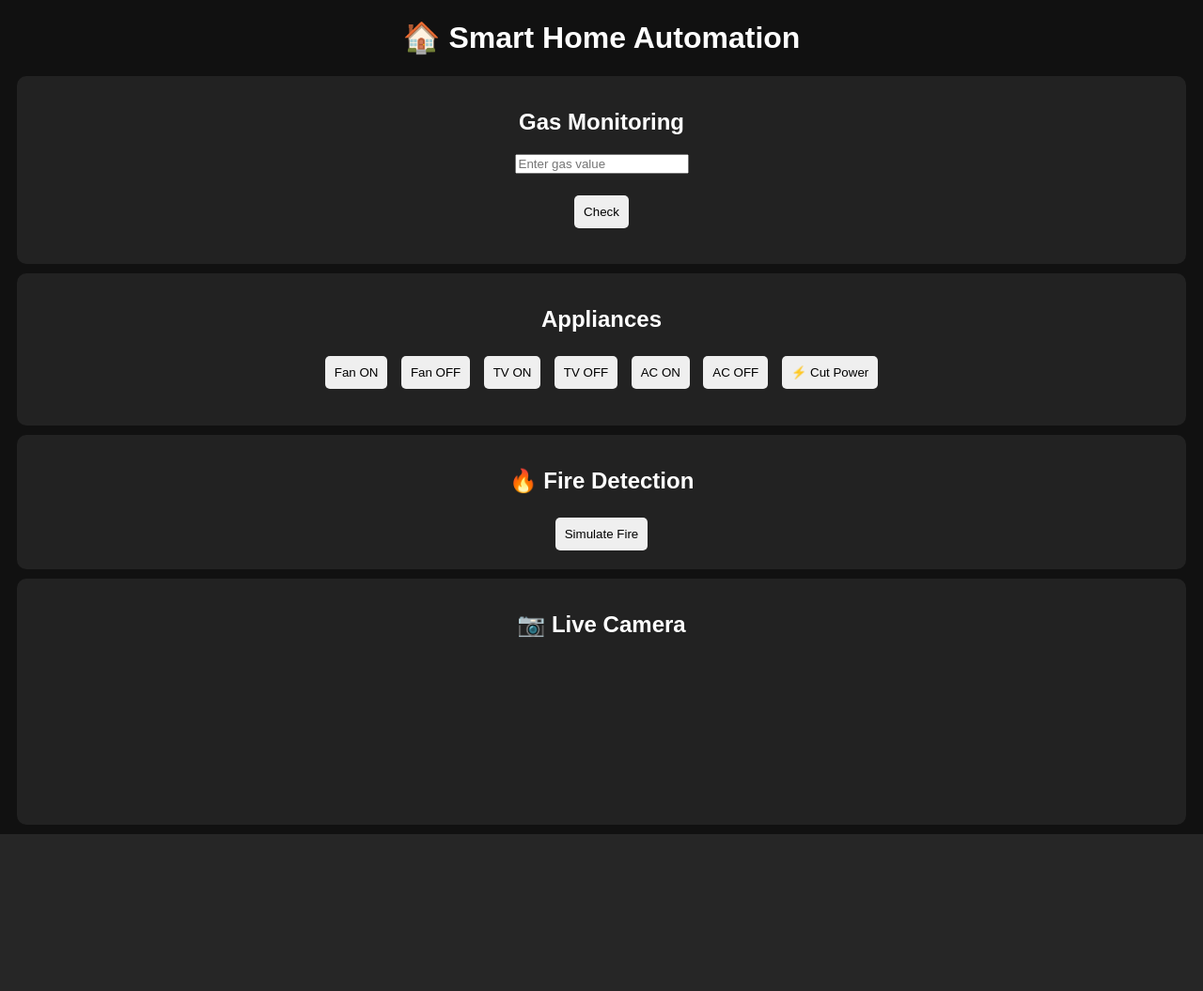
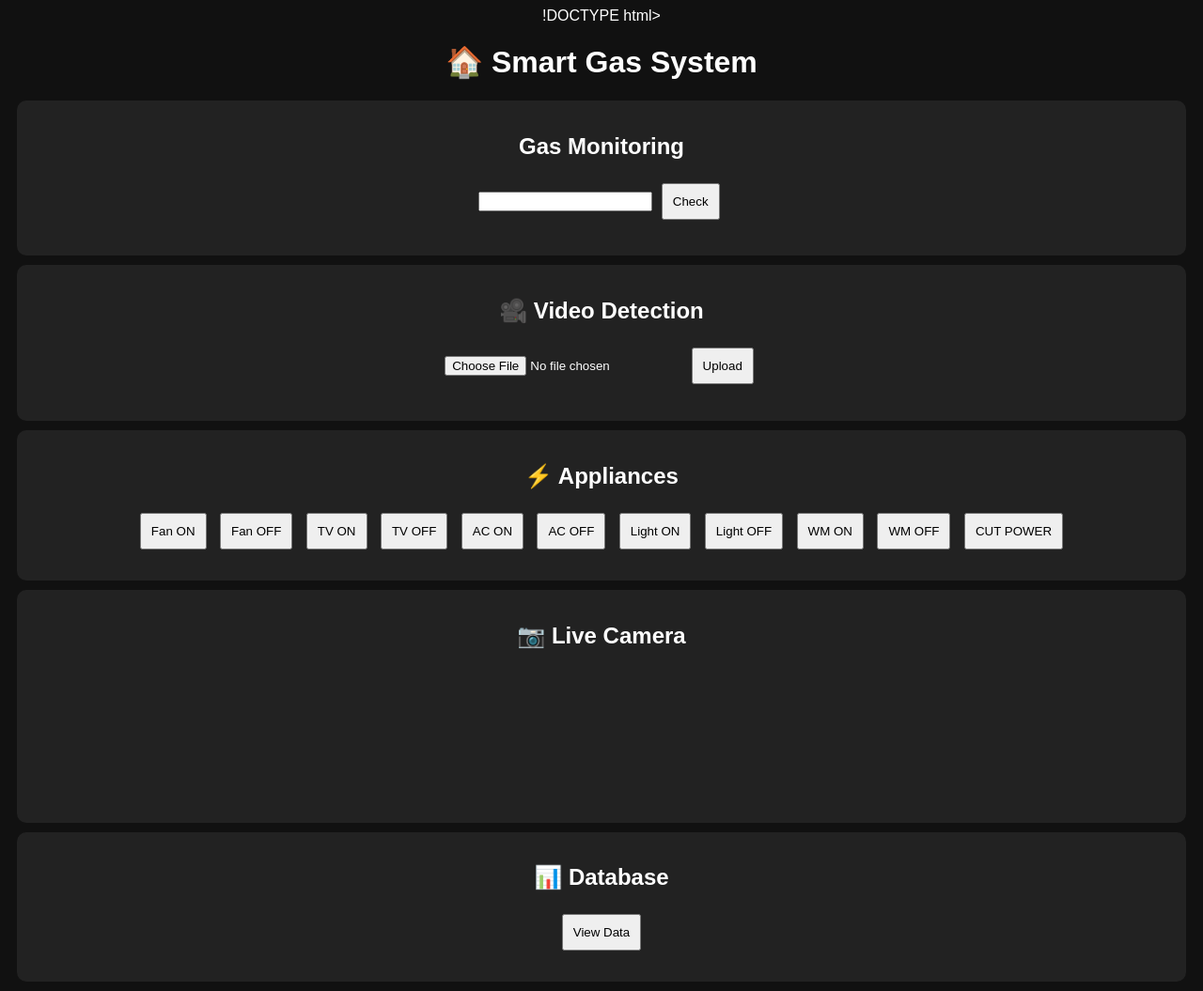
Before and after one commit to oviya-2006/gas_project, a Flask app: page / in a window 1280 px wide. Shown: the whole page at 94% size. Before the commit the page ends 888 px from the top, so only its background shows below. Run offline with Flask 3, Linux system fonts and the light colour scheme.

Commit message:
Update index.html

```diff
--- a/templates/index.html
+++ b/templates/index.html
@@ -1,7 +1,7 @@
-<!DOCTYPE html>
+!DOCTYPE html>
 <html>
 <head>
-<title>Smart Home Dashboard</title>
+<title>Smart Gas System</title>
 
 <style>
 body{
@@ -10,42 +10,39 @@ body{
     text-align:center;
     font-family:Arial;
 }
-button{
-    margin:5px;
-    padding:10px;
-    border:none;
-    border-radius:5px;
-    cursor:pointer;
-}
-.alert{color:red;font-weight:bold}
-.safe{color:lightgreen}
 .card{
     background:#222;
     padding:15px;
     margin:10px;
     border-radius:10px;
 }
+button{
+    padding:10px;
+    margin:5px;
+}
 </style>
-
 </head>
 
 <body>
 
-<h1>🏠 Smart Home Automation</h1>
+<h1>🏠 Smart Gas System</h1>
 
-<!-- GAS -->
 <div class="card">
 <h2>Gas Monitoring</h2>
-<input id="gas" type="number" placeholder="Enter gas value">
-<br><br>
+<input id="gas" type="number">
 <button onclick="sendGas()">Check</button>
 <h3 id="status"></h3>
 </div>
 
-<!-- APPLIANCES -->
 <div class="card">
-<h2>Appliances</h2>
+<h2>🎥 Video Detection</h2>
+<input type="file" id="video">
+<button onclick="uploadVideo()">Upload</button>
+<h3 id="videoResult"></h3>
+</div>
 
+<div class="card">
+<h2>⚡ Appliances</h2>
 <button onclick="control('fan','ON')">Fan ON</button>
 <button onclick="control('fan','OFF')">Fan OFF</button>
 
@@ -55,83 +52,84 @@ button{
 <button onclick="control('ac','ON')">AC ON</button>
 <button onclick="control('ac','OFF')">AC OFF</button>
 
-<button onclick="control('main_power','OFF')">⚡ Cut Power</button>
+<button onclick="control('light','ON')">Light ON</button>
+<button onclick="control('light','OFF')">Light OFF</button>
 
-<h3 id="appliances"></h3>
+<button onclick="control('washing_machine','ON')">WM ON</button>
+<button onclick="control('washing_machine','OFF')">WM OFF</button>
+
+<button onclick="control('main_power','OFF')">CUT POWER</button>
+
+<pre id="appliances"></pre>
 </div>
 
-<!-- FIRE -->
 <div class="card">
-<h2>🔥 Fire Detection</h2>
-<button onclick="detectFire()">Simulate Fire</button>
+<h2>📷 Live Camera</h2>
+<video id="cam" width="300" autoplay></video>
 </div>
 
-<!-- CAMERA -->
 <div class="card">
-<h2>📷 Live Camera</h2>
-<video id="cam" width="320" autoplay></video>
+<h2>📊 Database</h2>
+<button onclick="viewData()">View Data</button>
+<pre id="db"></pre>
 </div>
 
 <script>
 
 let API = window.location.origin;
 
-
-// 🔥 GAS FUNCTION (FIXED)
 function sendGas(){
-    let v = document.getElementById("gas").value;
-
-    fetch(API + "/gas-data", {
+fetch(API+"/gas-data",{
 method:"POST",
 headers:{"Content-Type":"application/json"},
-        body:JSON.stringify({gas_level:Number(v)})
+body:JSON.stringify({gas_level:Number(gas.value)})
 })
-    .then(r => r.json())
-    .then(d => {
-        let el = document.getElementById("status");
-        el.innerHTML = d.status;
-        el.className = d.status == "ALERT" ? "alert" : "safe";
+.then(r=>r.json())
+.then(d=>{
+status.innerHTML=d.status;
 });
 }
 
+function uploadVideo(){
+let file=document.getElementById("video").files[0];
+let fd=new FormData();
+fd.append("video",file);
 
-// ⚡ CONTROL APPLIANCES
-function control(device, action){
-    fetch(API + "/control", {
-        method:"POST",
-        headers:{"Content-Type":"application/json"},
-        body:JSON.stringify({device:device, action:action})
-    })
-    .then(r => r.json())
-    .then(d => {
-        document.getElementById("appliances").innerHTML =
-            JSON.stringify(d.appliances);
+fetch(API+"/upload-video",{method:"POST",body:fd})
+.then(r=>r.json())
+.then(d=>{
+videoResult.innerHTML=d.result;
 });
 }
 
-
-// 🔥 FIRE ALERT (SIMULATION)
-function detectFire(){
-    fetch(API + "/fire", {
-        method:"POST"
+function control(d,a){
+fetch(API+"/control",{
+method:"POST",
+headers:{"Content-Type":"application/json"},
+body:JSON.stringify({device:d,action:a})
 })
-    .then(r => r.json())
-    .then(d => {
-        alert("🔥 FIRE DETECTED!");
+.then(r=>r.json())
+.then(d=>{
+appliances.innerHTML=JSON.stringify(d,null,2);
 });
 }
 
+function viewData(){
+fetch(API+"/view-data")
+.then(r=>r.json())
+.then(d=>{
+db.innerHTML=JSON.stringify(d,null,2);
+});
+}
 
-// 📷 CAMERA
+// CAMERA
 navigator.mediaDevices.getUserMedia({video:true})
-.then(stream => {
-    document.getElementById("cam").srcObject = stream;
-})
-.catch(err => {
-    console.log("Camera error:", err);
-});
+.then(s=>cam.srcObject=s);
 
 </script>
 
 </body>
 </html>
+
+</body>
+</html>
```
Lines whose indentation alone changed are shown as unchanged.
